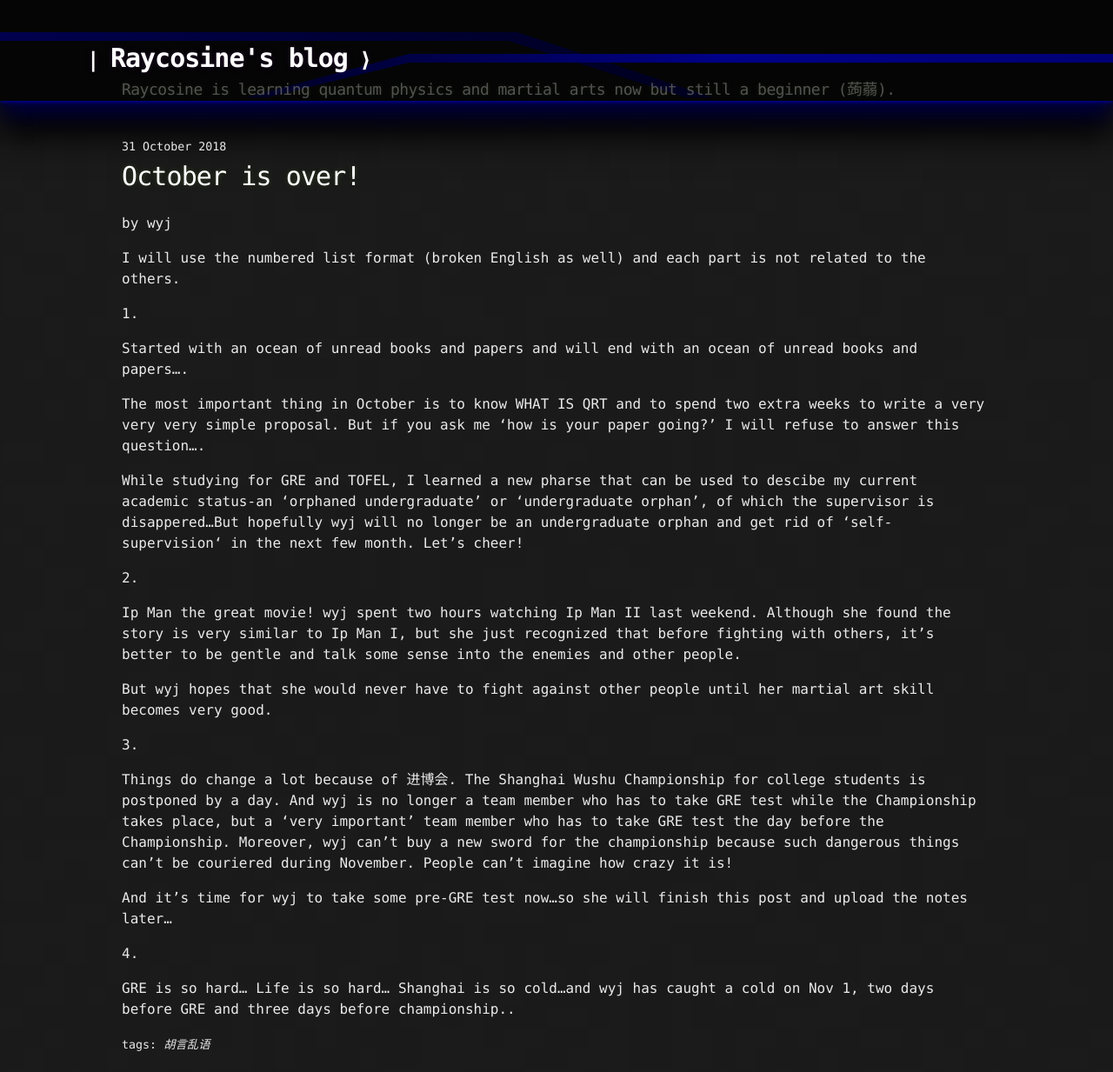
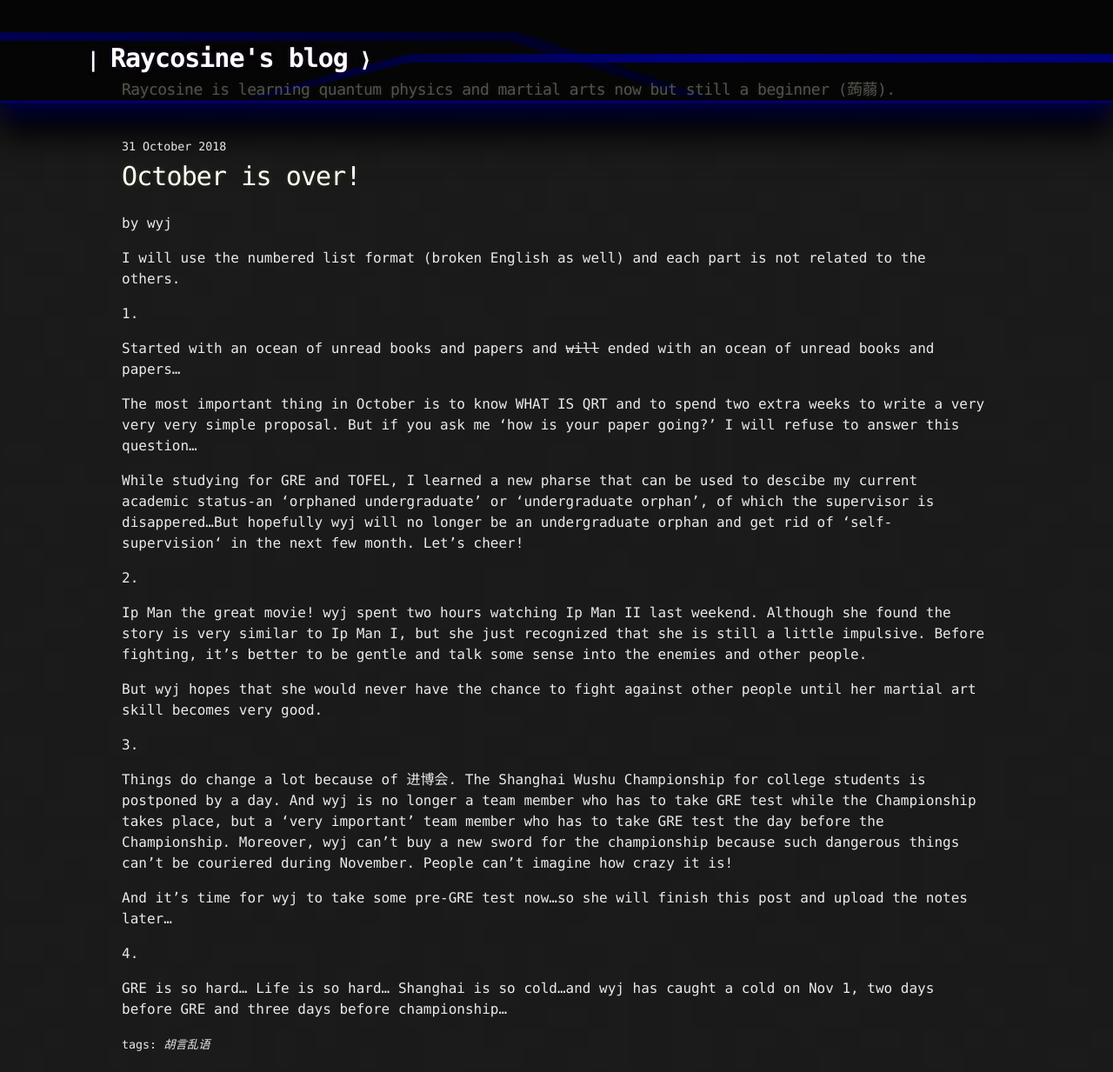
Before and after one commit to Raycosine/raycosine.github.io, a Jekyll site: the page built from _posts/2018-10-31-October.markdown, in a window 1280 px wide. Shown: the whole page at 87% size. Built offline with Jekyll 4.4.1, drawn with Linux system fonts in a browser that asks for light colours.

Commit message:
Update _posts/2018-10-31-October.markdown

```diff
--- a/_posts/2018-10-31-October.markdown
+++ b/_posts/2018-10-31-October.markdown
@@ -11,17 +11,17 @@ I will use the numbered list format (broken English as well) and each part is no
 
 1.
 
-Started with an ocean of unread books and papers and will end with an ocean of unread books and papers....
+Started with an ocean of unread books and papers and ~~will~~ ended with an ocean of unread books and papers...
 
-The most important thing in October is to know WHAT IS QRT and to spend two extra weeks to write a very very very simple proposal. But if you ask me 'how is your paper going?' I will refuse to answer this question....
+The most important thing in October is to know WHAT IS QRT and to spend two extra weeks to write a very very very simple proposal. But if you ask me 'how is your paper going?' I will refuse to answer this question...
 
 While studying for GRE and TOFEL, I learned a new pharse that can be used to descibe my current academic status-an 'orphaned undergraduate' or 'undergraduate orphan', of which the supervisor is disappered...But hopefully wyj will no longer be an undergraduate orphan and get rid of 'self-supervision‘ in the next few month. Let's cheer!
 
 2.
 
-Ip Man the great movie! wyj spent two hours watching Ip Man II last weekend. Although she found the story is very similar to Ip Man I, but she just recognized that before fighting with others, it's better to be gentle and talk some sense into the enemies and other people.
+Ip Man the great movie! wyj spent two hours watching Ip Man II last weekend. Although she found the story is very similar to Ip Man I, but she just recognized that she is still a little impulsive. Before fighting, it's better to be gentle and talk some sense into the enemies and other people.
 
-But wyj hopes that she would never have to fight against other people until her martial art skill becomes very good.
+But wyj hopes that she would never have the chance to fight against other people until her martial art skill becomes very good.
 
 3.
 
@@ -32,4 +32,4 @@ And it's time for wyj to take some pre-GRE test now...so she will finish this po
 4.
 
 GRE is so hard... Life is so hard...
-Shanghai is so cold...and wyj has caught a cold on Nov 1, two days before GRE and three days before championship..
+Shanghai is so cold...and wyj has caught a cold on Nov 1, two days before GRE and three days before championship...
```
